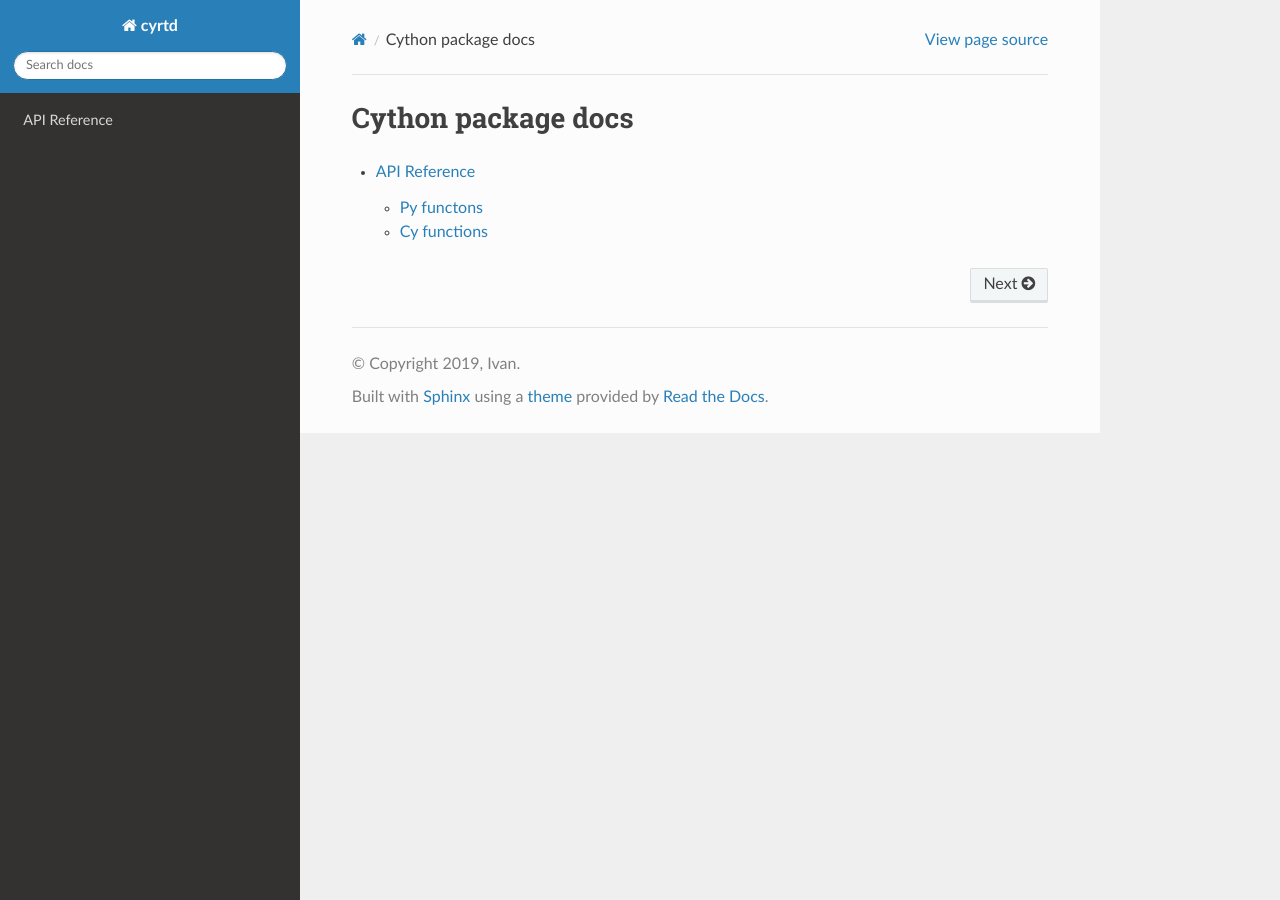
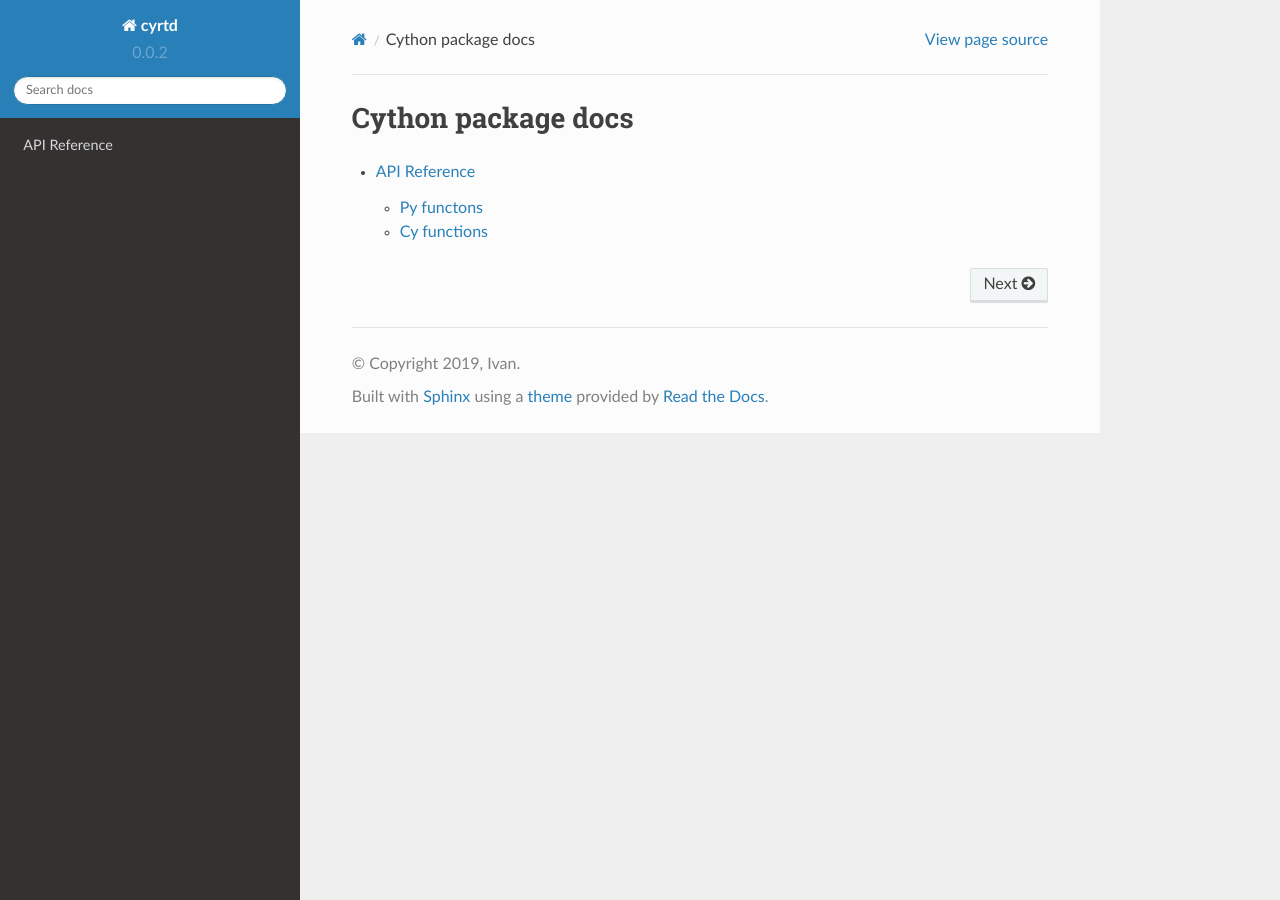
Before and after one commit to iamishalkin/cyrtd, a Sphinx documentation site: the page built from docs/source/index.rst, in a window 1280 px wide. Built offline with Sphinx 7.4.7 and the Read the Docs theme 2.0.0, drawn with Linux system fonts in a browser that asks for light colours.

Commit message:
version added

```diff
--- a/docs/source/conf.py
+++ b/docs/source/conf.py
@@ -23,8 +23,8 @@ copyright = '2019, Ivan'
 author = 'Ivan'
 
 # The full version, including alpha/beta/rc tags
-release = '0.0.1'
-
+# release = '0.0.1'
+version = '0.0.2'
 
 # -- General configuration ---------------------------------------------------
 
```
